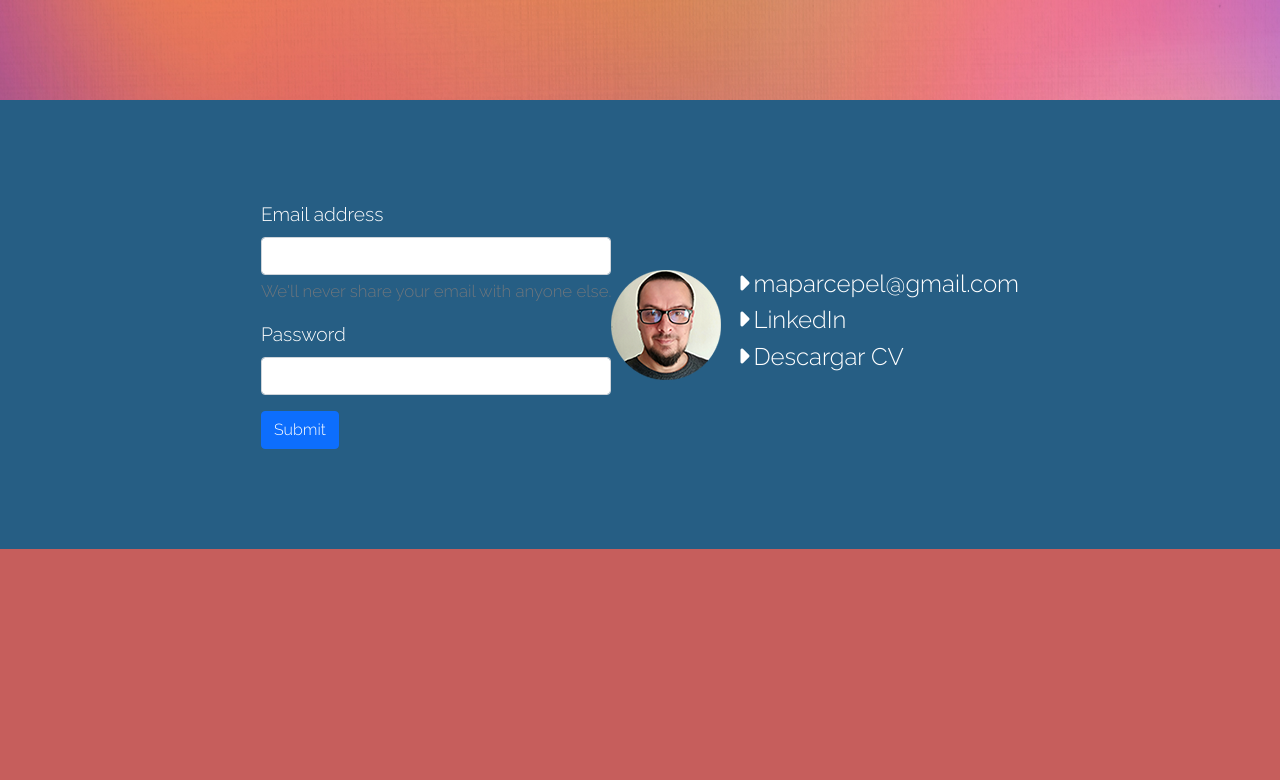
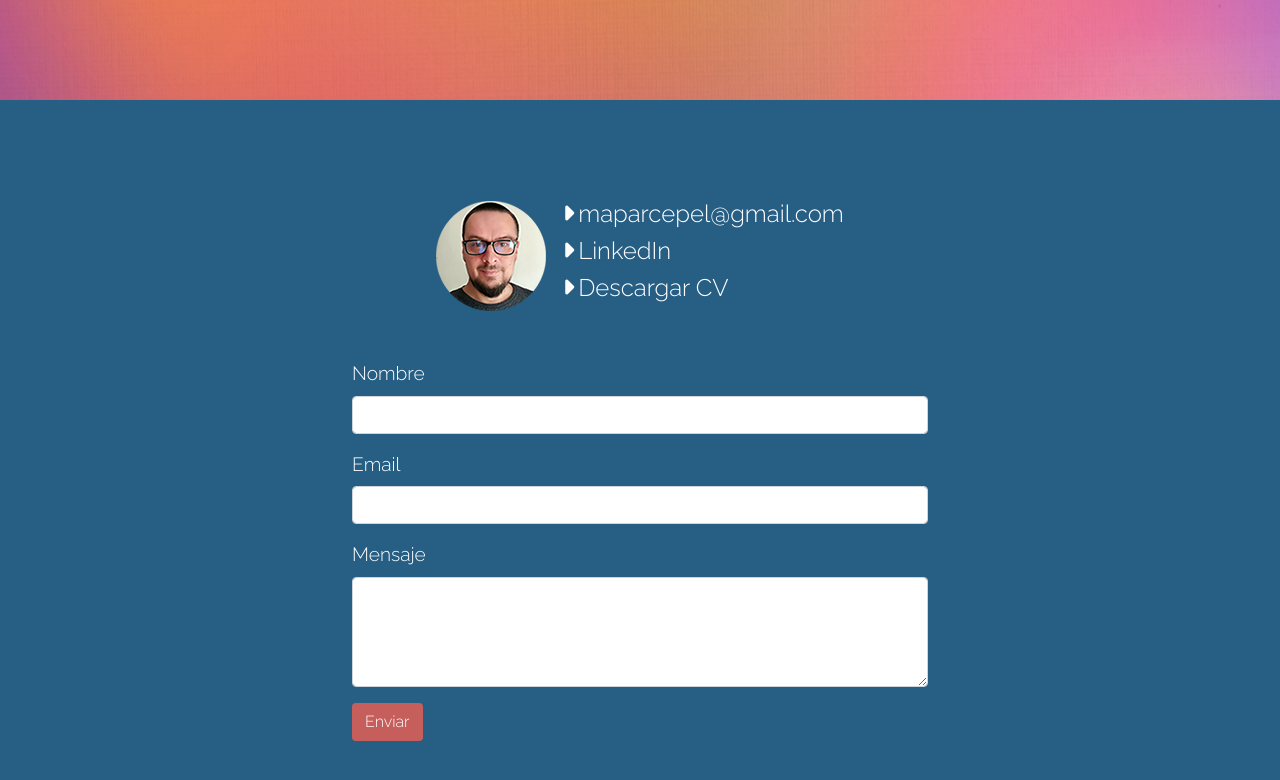
Before and after one commit to maparcepel/portafolio, a React (Create React App) app: page /#/MasSobreMi in a window 1280 px wide. Shown: the part 1870-2650 px from the top of the page. Before the commit the page ends 2419 px from the top, so only its background shows below. Built offline with nearby package versions, Linux system fonts and the light colour scheme.

Commit message:
useForm ok

```diff
--- a/src/components/Contacto.js
+++ b/src/components/Contacto.js
@@ -1,48 +1,24 @@
 import React from 'react'
-import  Constants from '../constants'
+import {Form} from './Form'
 
 export const Contacto = () => {
 
-    const formData = JSON.stringify({
-        name: 'marcel',
-        surname: 'molina'
-    });
 
-    const handleSubmit = async (e) => {
-        e.preventDefault();
-        const response = await fetch(Constants.API_ROUTE + 'mailer.php', {
-            method: 'POST',
-            body: formData
-        });
-        const resp = await response.json();
-        console.log(resp);
-    }
     return (
-        <div className='d-flex contacto'>
-            <div className='container d-flex justify-content-center align-items-center'>
-                <form>
-                    <div className="mb-3">
-                        <label htmlFor="exampleInputEmail1" className="form-label">Email address</label>
-                        <input type="email" className="form-control" id="exampleInputEmail1" aria-describedby="emailHelp"/>
-                        <div id="emailHelp" className="form-text">We'll never share your email with anyone else.</div>
-                    </div>
-                    <div className="mb-3">
-                        <label htmlFor="exampleInputPassword1" className="form-label">Password</label>
-                        <input type="password" className="form-control" id="exampleInputPassword1"/>
+        <div className='d-flex contacto flex-column justify-content-cente'>
+
+                <div className='container d-flex justify-content-center align-items-center'>
+                    <img src={'assets/marcel.png'} alt="" />
+
+                    <div className='contact-info'>
+                        <h4><a className='animate__animated animate__flash' href="mailto:maparcepel@gmail.com"><i className="fas fa-caret-right me-1"></i>maparcepel@gmail.com</a> </h4>
+                        <h4><a href='https://www.linkedin.com/in/marcel-molina-s/' target='blank'><i className="fas fa-caret-right me-1"></i>LinkedIn</a></h4>
+                        <h4><a href={'assets/Marcel-Molina-CV.pdf'} download><i className="fas fa-caret-right me-1"></i>Descargar CV</a></h4>
                     </div>
 
-                    <button onClick={ handleSubmit } type="submit" className="btn btn-primary">Submit</button>
-                </form>
-
-                <img src={'assets/marcel.png'} alt="" />
-                <div className='contact-info'>
-                    <h4><a className='animate__animated animate__flash' href="mailto:maparcepel@gmail.com"><i className="fas fa-caret-right me-1"></i>maparcepel@gmail.com</a> </h4>
-                    <h4><a href='https://www.linkedin.com/in/marcel-molina-s/' target='blank'><i className="fas fa-caret-right me-1"></i>LinkedIn</a></h4>
-                    <h4><a href={'assets/Marcel-Molina-CV.pdf'} download><i className="fas fa-caret-right me-1"></i>Descargar CV</a></h4>
                 </div>
 
-
-            </div>
+                <Form />
         </div>
     )
 }
--- /dev/null
+++ b/src/components/Form.js
@@ -0,0 +1,68 @@
+import React from 'react'
+import  Constants from '../constants'
+import  {useForm} from '../hooks/useForm'
+
+export const Form = () => {
+
+    const [values, handleInputChange, reset] = useForm({
+        name: '',
+        email: '',
+        message: ''
+    });
+
+    const {name, email, message} = values;
+
+    const formData = JSON.stringify(values);
+
+    const handleSubmit = async (e) => {
+        e.preventDefault();
+        await fetch(Constants.API_ROUTE + 'mailer.php', {
+            method: 'POST',
+            body: formData
+        })
+            .then(response => response.json())
+            .then(data => console.log(data));
+    }
+
+    return (
+        <form className='container mt-5'>
+            <div className="mb-3">
+                <label htmlFor="name" className="form-label">Nombre</label>
+                <input
+                    type="text"
+                    className="form-control"
+                    id="name"
+                    name="name"
+                    value={ name }
+                    onChange={ handleInputChange }
+                    aria-describedby="emailHelp"
+                    />
+            </div>
+            <div className="mb-3">
+                <label htmlFor="email" className="form-label">Email</label>
+                <input
+                    type="email"
+                    className="form-control"
+                    id="email"
+                    name="email"
+                    value={ email }
+                    onChange={ handleInputChange }
+                    aria-describedby="emailHelp"
+                />
+            </div>
+            <div className="mb-3">
+                <label htmlFor="comments" className="form-label">Mensaje</label>
+                <textarea
+                    rows="4"
+                    className="form-control"
+                    name="message"
+                    id="message"
+                    value={ message }
+                    onChange={ handleInputChange }
+                />
+            </div>
+
+            <button onClick={ handleSubmit } type="submit" className="btn">Enviar</button>
+        </form>
+    )
+}
--- /dev/null
+++ b/src/hooks/useForm.js
@@ -0,0 +1,24 @@
+import { useState } from 'react';
+
+
+export const useForm = (initialState = {}) => {
+
+    const [values, setValues] = useState(initialState);
+
+    const reset = () => {
+        setValues(initialState);
+    }
+
+
+    const handleInputChange = ({ target }) => {
+
+        setValues({
+            ...values,
+            [target.name]: target.value
+        });
+
+    }
+
+    return [values, handleInputChange, reset];
+
+}
--- a/src/styles/_contacto.scss
+++ b/src/styles/_contacto.scss
@@ -16,7 +16,7 @@
     }
 }
 
-@media (max-width: 460px) {
+@media (max-width: 750px) {
     .contacto .container {
         flex-direction: column;
     }
@@ -25,3 +25,15 @@
         text-align: center;
     }
 }
+
+form {
+    max-width: 600px!important;
+    button {
+        color: white!important;
+        background-color: $background!important;
+        border: none;
+        &:focus {
+            outline: 0 !important;
+        }
+    }
+}
```
